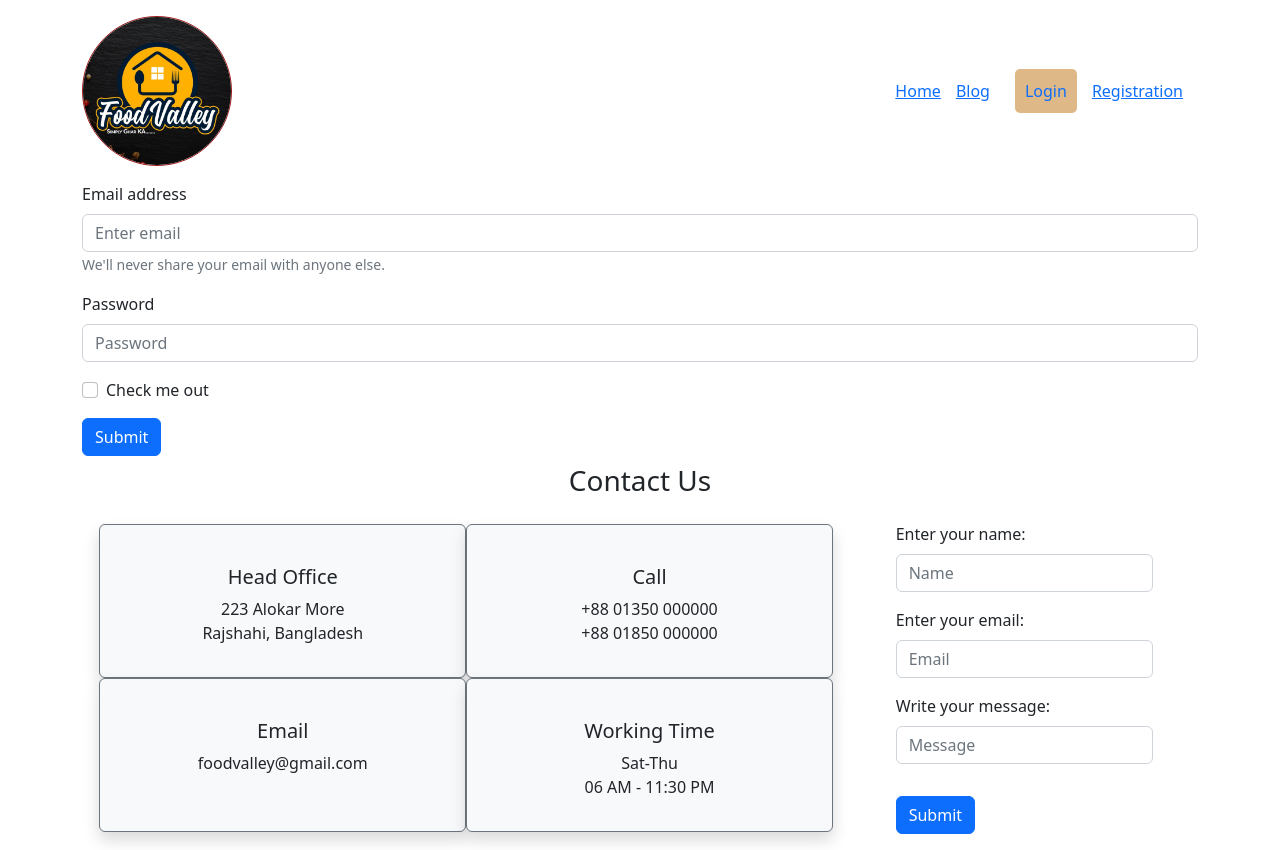
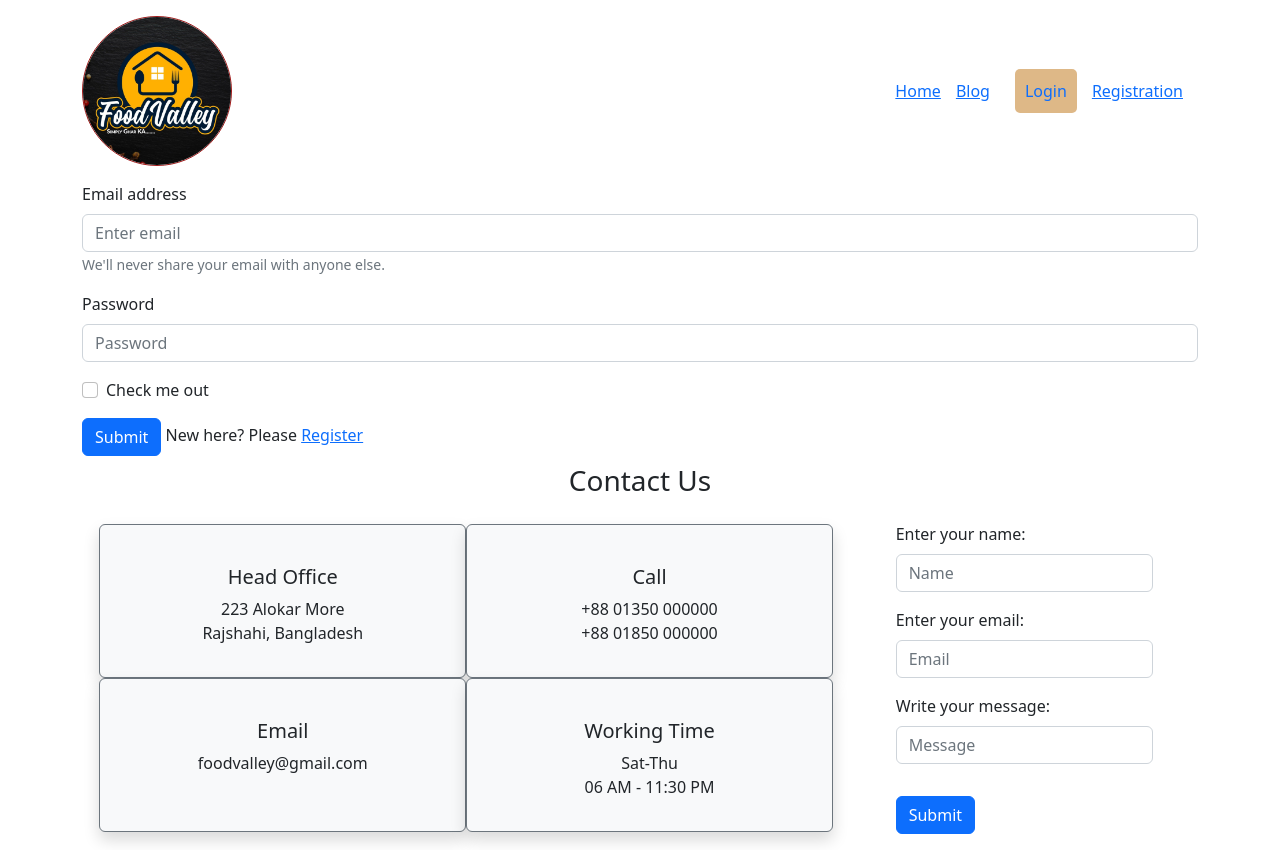
Before and after one commit to mahfuzurrahman4044/Food-Valley, a React (Vite) app: page /login in a window 1280 px wide. Built offline with nearby package versions, Linux system fonts and the light colour scheme.

Commit message:
login page development

```diff
--- a/src/Login/Login.jsx
+++ b/src/Login/Login.jsx
@@ -1,7 +1,10 @@
 import React, { useState } from 'react';
+import { useContext } from 'react';
 import { Container } from 'react-bootstrap';
 import Button from 'react-bootstrap/Button';
 import Form from 'react-bootstrap/Form';
+import { AuthContex } from '../Provider/Provider';
+import { Link } from 'react-router-dom';
 
 
 const Login = () => {
@@ -11,6 +14,8 @@ const Login = () => {
     const [error, setError] = useState("");
     console.log(error);
 
+    const {signIn}=useContext(AuthContex);
+
     const handleLogin=(event)=>{
 
         event.preventDefault();
@@ -19,7 +24,20 @@ const Login = () => {
         const email = form.email.value;
         const password = form.password.value;
 
-        console.log(email, password);
+        // console.log(email, password);
+
+        signIn(email, password)
+        .then(result=>{
+            const loggedUser=result.user;
+            console.log(loggedUser);
+            setMessage("Logged in successfully");
+            setError("");
+        })
+        .catch(error=>{
+            setMessage("");
+            setError(error.message);
+        })
+
     }
     return (
         <div>
@@ -42,8 +60,11 @@ const Login = () => {
                     </Form.Group>
                     <Button variant="primary" type="submit">
                         Submit
-                    </Button>
+                    </Button> New here? Please <Link to="/registration">Register</Link>
                 </Form>
+                {
+                    message? <div>{message}</div>: <div>{error}</div>
+                }
             </Container>
         </div>
     );
--- a/src/Provider/Provider.jsx
+++ b/src/Provider/Provider.jsx
@@ -8,7 +8,7 @@ const auth = getAuth(app)
 
 const Provider = ({ children }) => {
 
-    const [user, setUser]=useState(null);
+    const [user, setUser] = useState(null);
 
 
 
@@ -17,13 +17,17 @@ const Provider = ({ children }) => {
         return createUserWithEmailAndPassword(auth, email, password);
     }
 
+    const signIn = (email, password) => {
+        return signInWithEmailAndPassword(auth, email, password);
+    }
+
 
 
     const authInfo = {
         user,
         // loader,
         createUser,
-        // signIn,
+        signIn,
         // logOut,
     }
 
--- a/src/Registration/Registration.jsx
+++ b/src/Registration/Registration.jsx
@@ -3,6 +3,7 @@ import { Container } from 'react-bootstrap';
 import Button from 'react-bootstrap/Button';
 import Form from 'react-bootstrap/Form';
 import { AuthContex } from '../Provider/Provider';
+import { Link } from 'react-router-dom';
 
 
 const Registration = () => {
@@ -84,7 +85,7 @@ const Registration = () => {
                     </Form.Group>
                     <Button variant="primary" type="submit">
                         Register
-                    </Button>
+                    </Button> Already have an account? Please <Link to="/login">Login</Link>
                 </Form>
                 {
                     message? <div>{message}</div>: <div>{error}</div>
```
